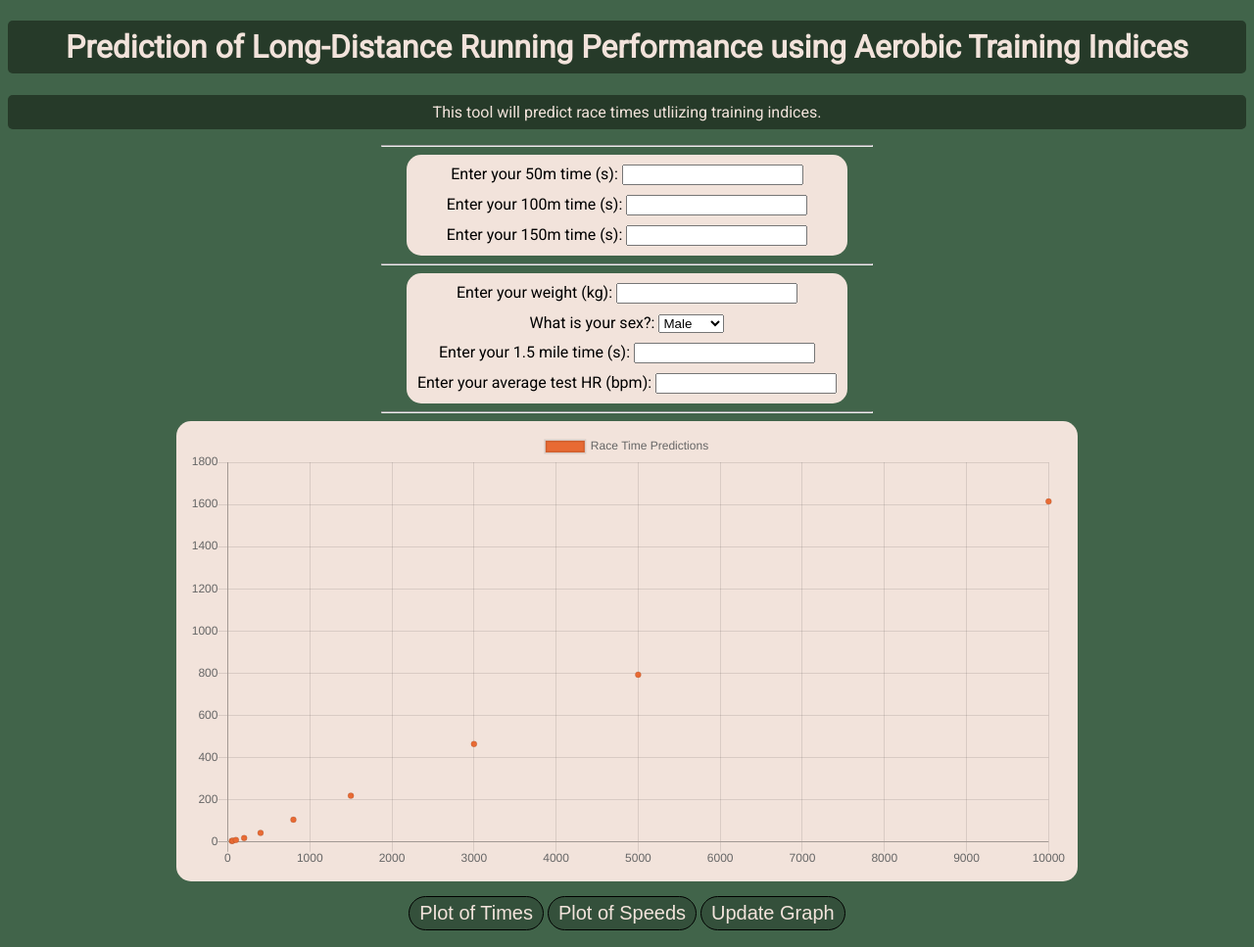
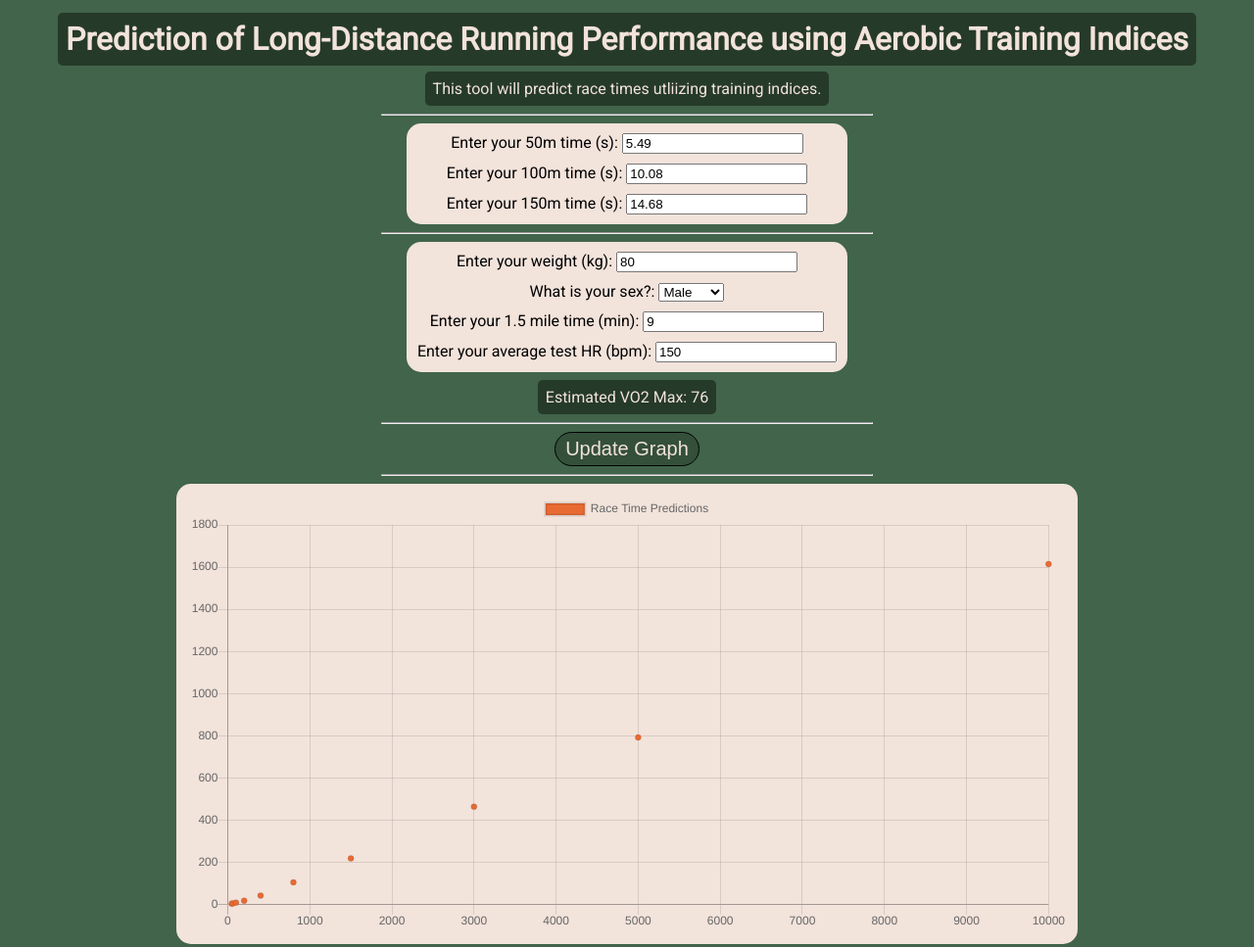
Before and after one commit to cmorgenfeld/MA389, a plain HTML site: page index.html in a window 1280 px wide. Shown: the top 967 px of the page at 98% size. Drawn offline with nearby package versions, Linux system fonts and the light colour scheme.

Commit message:
Add files via upload

```diff
--- a/index.html
+++ b/index.html
@@ -16,26 +16,26 @@
     </head>
 
     <body>
-        <h1><div class="title-div">Prediction of Long-Distance Running Performance using Aerobic Training Indices</div></h1>
+        <h1><span class="title-div">Prediction of Long-Distance Running Performance using Aerobic Training Indices</span></h1>
 
-        <p><div class="title-div">This tool will predict race times utliizing training indices.</div></p>
+        <p><span class="title-div">This tool will predict race times utliizing training indices.</span></p>
 
         <hr>
 
         <div class = "entry-block">
             <div class="entry">
                 <label for="50m">Enter your 50m time (s):</label>
-                <input type="number" name="50m" id="50m" min="0">
+                <input type="number" name="50m" id="50m" min="0" value="5.49">
             </div>
 
             <div class="entry">
                 <label for="100m">Enter your 100m time (s):</label>
-                <input type="number" name="100m" id="100m" min="0">
+                <input type="number" name="100m" id="100m" min="0" value="10.08">
             </div>
 
             <div class="entry">
                 <label for="150m">Enter your 150m time (s):</label>
-                <input type="number" name="150m" id="150m" min="0">
+                <input type="number" name="150m" id="150m" min="0" value="14.68">
             </div>
         </div>
 
@@ -43,7 +43,7 @@
         <div class = "entry-block">
             <div class="entry">
                 <label for="weight">Enter your weight (kg):</label>
-                <input type="number" name="weight" id="weight" min="0">
+                <input type="number" name="weight" id="weight" min="0" value="80">
             </div>
 
             <div class="entry">
@@ -55,15 +55,23 @@
             </div>
 
             <div class="entry">
-                <label for="testTime">Enter your 1.5 mile time (s):</label>
-                <input type="number" name="testTime" id="testTime" min="0">
+                <label for="testTime">Enter your 1.5 mile time (min):</label>
+                <input type="number" name="testTime" id="testTime" min="0" value="9">
             </div>
 
             <div class="entry">
                 <label for="HR">Enter your average test HR (bpm):</label>
-                <input type="number" name="HR" id="HR" min="0">
+                <input type="number" name="HR" id="HR" min="0" value="150">
             </div>
         </div>
+
+        <p><span class="title-div">Estimated VO2 Max: <span id="VO2">76</span></span></p>
+        <hr>
+
+        <button id="update" class="update-button">
+            Update Graph
+        </button>
+
         <hr>
 
         <div class="plot-div">
@@ -78,10 +86,6 @@
 
         <button id="speed" class="update-button">
             Plot of Speeds
-        </button>
-
-        <button id="update" class="update-button">
-            Update Graph
         </button>
 
         <script>
@@ -261,6 +265,7 @@
                 F = 150 / (tau * (time150 - tau));
 
                 VO2 = 100.16 + 7.3*sex - 0.164*weight - 1.273*testTime - 0.1563*HR;
+                document.getElementById('VO2').innerHTML = Math.round(VO2);
 
                 sigma = c_VO2 * (VO2 ** n_VO2);
                 E0 = c_E0 * (sigma ** n_E0);
@@ -280,6 +285,8 @@
                     times[i] = loopVar;
                     speeds[i] = distances[i] / times[i];
 
+                    console.log(times);
+
                     timeItemData.push({x: distances[i], y: times[i]});
                     speedItemData.push({x: distances[i], y: speeds[i]});
                 }
```
